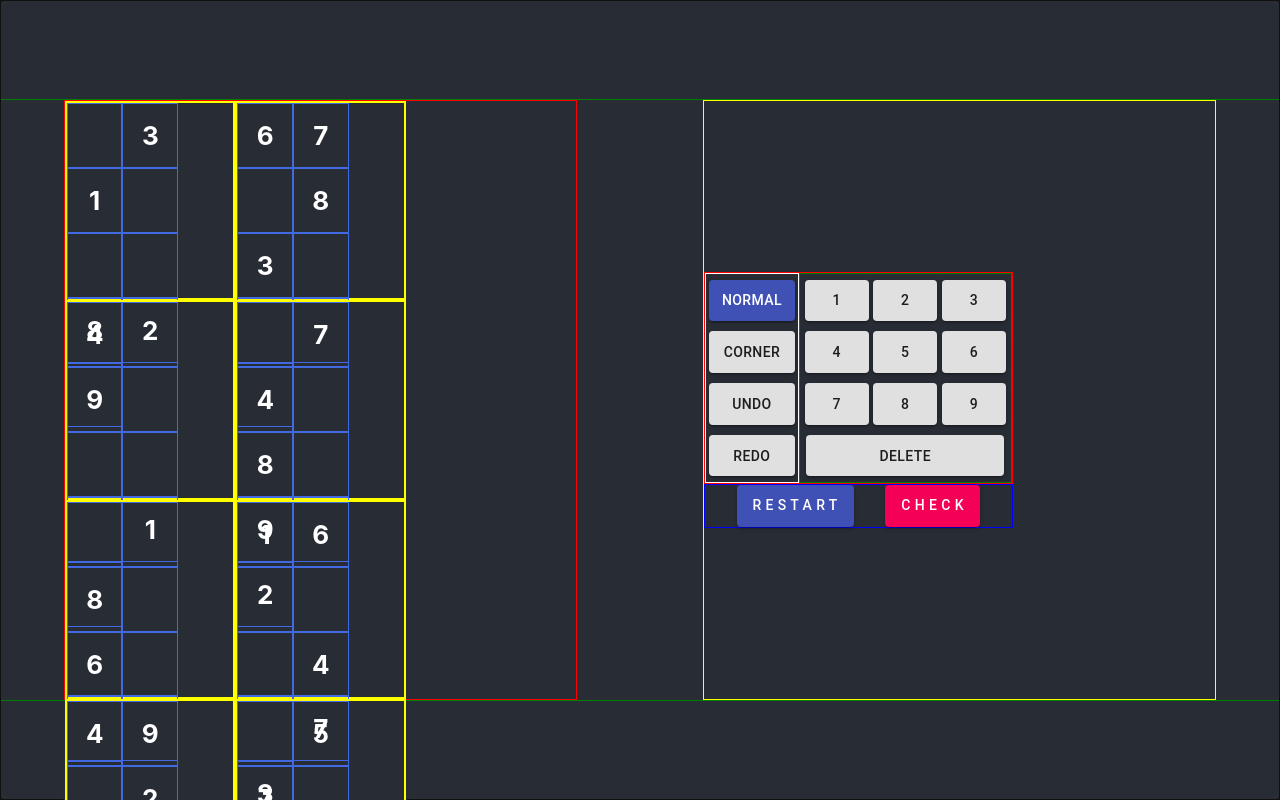
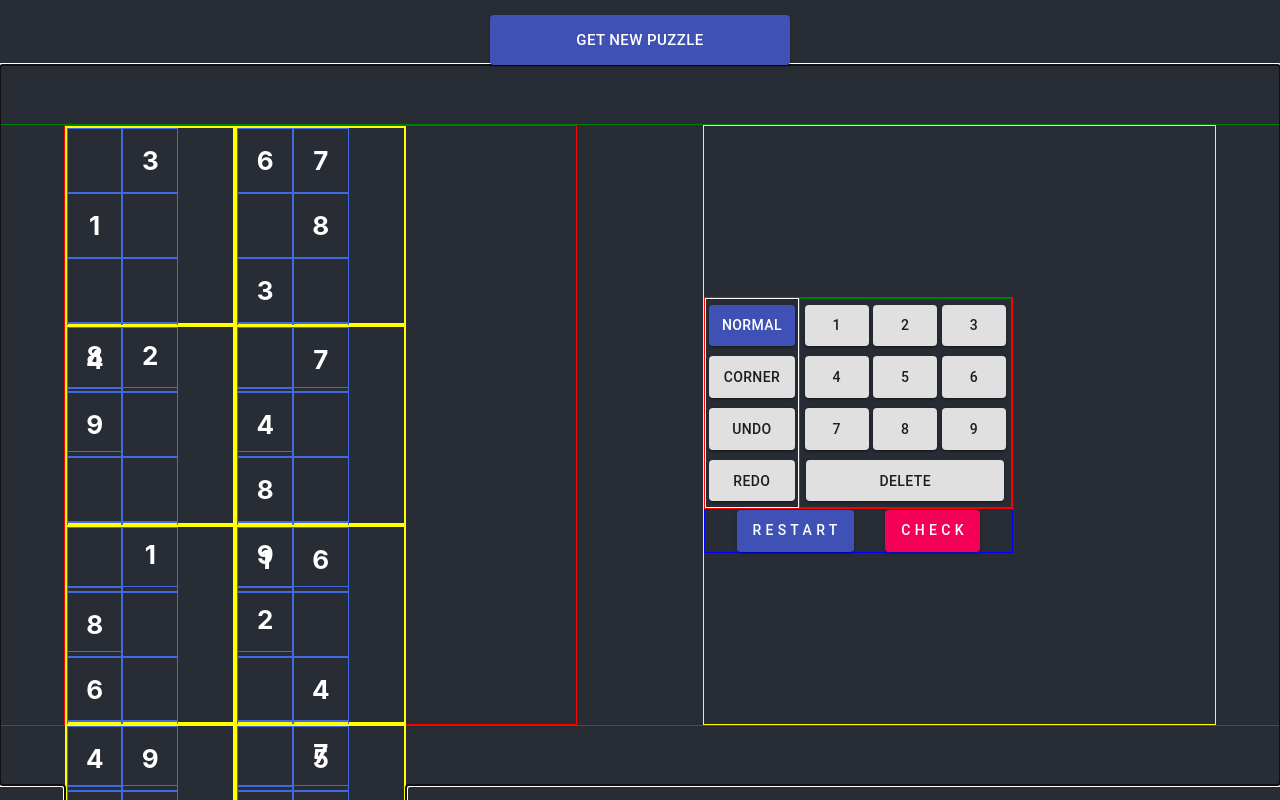
Before and after one commit to rodsouza9/sudko, a React (Create React App) app: page / in a window 1280 px wide. Shown: the top 800 px of the page. Built offline with nearby package versions, Linux system fonts and the light colour scheme.

Commit message:
Add ascii parser for sudoku boards. Add button that enables getting new board.

```diff
--- a/src/App.css
+++ b/src/App.css
@@ -39,9 +39,14 @@
     align-items: center;
 }*/
 
+.ascii-button {
+    height: 50px;
+    width: 300px;
+}
+
 .screen {
     width: 100vw;
-    height: 100vh;
+    height: 90vh;
     display: flex;
     justify-content: center;
     align-items: center;
--- a/src/App.tsx
+++ b/src/App.tsx
@@ -3,6 +3,7 @@ import * as _ from "lodash";
 import React, {KeyboardEvent, RefObject, SyntheticEvent} from "react";
 import "./App.css";
 import * as Validate from "./Types";
+import {AsciiWrapper} from "./Types";
 
 const KEY_DELETE = 8;
 const KEY_TAB = 9;
@@ -23,19 +24,6 @@ const App: React.FC = () => {
             2, null, null, null, 9, null, 5, null, 7,
             7, null, 3, 2, null, null, 6, null, 1] as Array<SquareValue | null>;
 
-    const groups =
-        [
-            [0, 1, 2, 9, 10, 11, 18, 19, 20],
-            [3, 4, 5, 12, 13, 14, 21, 22, 23],
-            [6, 7, 8, 15, 16, 17, 24, 25, 26],
-            [27, 28, 29, 36, 37, 38, 45, 46, 47],
-            [30, 31, 32, 39, 40, 41, 48, 49, 50],
-            [33, 34, 35, 42, 43, 44, 51, 52, 53],
-            [54, 55, 56, 63, 64, 65, 72, 73, 74],
-            [57, 58, 59, 66, 67, 68, 75, 76, 77],
-            [60, 61, 62, 69, 70, 71, 78, 79, 80],
-        ];
-
     const basicVals =
         [0, 1, 2, 3, 4, 5, 6, 7, 8,
             9, 10, 11, 12, 13, 14, 15, 16, 17,
@@ -50,10 +38,11 @@ const App: React.FC = () => {
     return (
         <div className="App">
             <header className="App-header">
-                <Board
+                <AsciiWrapper/>
+                {/*<Board
                     permanentValues={vals}
                     groupings={groups}
-                />
+                />*/}
             </header>
         </div>
     );
@@ -721,3 +710,4 @@ class EventPreventingButton extends React.Component<ButtonProps, {}> {
 }
 
 export default App;
+export {Board};
--- /dev/null
+++ b/src/AsciiWrapper.tsx
@@ -0,0 +1,131 @@
+import React from "react";
+import {NORMAL_GROUPS, Board, SquareValue} from "./Types";
+import {Button} from "@material-ui/core";
+import * as _ from "lodash";
+/*
++-----+-----+-----+
+|5    |  8  |  4 9|
+|     |5    |  3  |
+|  6 7|3    |    1|
++-----+-----+-----+
+|1 5  |     |     |
+|     |2   8|     |
+|     |     |  1 8|
++-----+-----+-----+
+|7    |    4|1 5  |
+|  3  |    2|     |
+|4 9  |  5  |    3|
++-----+-----+-----+
+*/
+const vals =
+    [null, 3, 1, 6, 7, null, 4, null, 9,
+     null, null, null, 8, 3, null, null, null, null,
+     8, 2, null, null, null, null, null, 1, null,
+     null, 7, 4, null, null, 8, 1, 6, null,
+     null, 8, null, null, 6, null, null, null, 4,
+     9, null, 2, null, null, null, null, 7, 3,
+     4, 9, null, null, 5, 7, 2, 3, null,
+     2, null, null, null, 9, null, 5, null, 7,
+     7, null, 3, 2, null, null, 6, null, 1] as Array<SquareValue | null>;
+
+interface AsciiWrapperState {
+    permanentValues: Array<SquareValue | null>;
+}
+
+// tslint:disable-next-line:no-empty-interface
+interface AsciiWrapperProps {}
+
+export class AsciiWrapper extends React.Component<AsciiWrapperProps, AsciiWrapperState> {
+    public state: AsciiWrapperState = {
+        permanentValues: vals,
+    };
+    constructor(props: AsciiWrapperProps) {
+        super(props);
+    }
+
+    public getNewBoard() {
+        const newValues = asciiToArray(asciiBoards[0]);
+        const newState = _.cloneDeep(this.state);
+        newState.permanentValues = newValues;
+        this.setState(newState);
+        console.log(newValues);
+    }
+
+    public render() {
+        return (
+            <div className={"ascii"}>
+                <Button
+                    className={"ascii-button"}
+                    onClick={() => {this.getNewBoard(); }}
+                    variant="contained"
+                    size={"large"}
+                    color={"primary"}>
+                    Get New Puzzle
+                </Button>
+                <Board
+                    permanentValues={this.state.permanentValues}
+                    groupings={NORMAL_GROUPS}
+                />
+            </div>
+        );
+    }
+}
+
+function asciiToArray(asciiBoard: string): Array<SquareValue | null> {
+    const newValues: Array<SquareValue | null> = [];
+    asciiBoard = asciiBoard.replace(/\+|-/g, "");
+    asciiBoard = asciiBoard.replace(/\|\n\||\|\n\n\|/g, " ");
+    asciiBoard = asciiBoard.replace(/\n/g, "");
+    asciiBoard = asciiBoard.replace(/\|/g, " ");
+    console.log("\n" + asciiBoard + "\n" + "\n");
+    const asciiArr = asciiBoard.split("");
+    console.log(asciiArr);
+    for (let i = 0; i <= asciiArr.length; i ++) {
+        asciiArr.splice(i, 1);
+    }
+    console.log(asciiArr);
+    for (let i = 0; i < asciiBoard.length; i = i + 1) {
+        asciiBoard = asciiBoard.substring(0, i) + asciiBoard.substring(i + 1, asciiBoard.length);
+    }
+    console.log("\n" + asciiBoard);
+    for (let i = 0; i < 81; i++) {
+        if (asciiBoard[i] === " ") {
+            newValues.push(null);
+        } else {
+            newValues.push(parseInt(asciiBoard[i]) as SquareValue);
+        }
+    }
+    return newValues;
+}
+// 5       8     4 9
+// 5 _ _ _ 8 _ _ 4 9 ...
+// 52_4_ _ 8 _ _ 4 9 ...
+// 5 n n  8    4 9     5      3    6 73        11 5                 2   8                 1 87        41 5    3      2     4 9    5      3
+const asciiBoards = [
+    "+-----+-----+-----+\n" +
+    "|5    |  8  |  4 9|\n" +
+    "|     |5    |  3  |\n" +
+    "|  6 7|3    |    1|\n" +
+    "+-----+-----+-----+\n" +
+    "|1 5  |     |     |\n" +
+    "|     |2   8|     |\n" +
+    "|     |     |  1 8|\n" +
+    "+-----+-----+-----+\n" +
+    "|7    |    4|1 5  |\n" +
+    "|  3  |    2|     |\n" +
+    "|4 9  |  5  |    3|\n" +
+    "+-----+-----+-----+",
+    "+-----+-----+-----+\n" +
+    "|  3 1|6 7  |4   9|\n" +
+    "|     |8 3  |     |\n" +
+    "|8 2  |     |  1  |\n" +
+    "+-----+-----+-----+\n" +
+    "|  7 4|    8|1 6  |\n" +
+    "|  8  |  6  |    4|\n" +
+    "|9   2|     |  7 3|\n" +
+    "+-----+-----+-----+\n" +
+    "|4 9  |  5 7|2 3  |\n" +
+    "|2    |  9  |5   7|\n" +
+    "|7   3|2    |6   1|\n" +
+    "+-----+-----+-----+",
+];
--- a/src/Types.tsx
+++ b/src/Types.tsx
@@ -1,2 +1,16 @@
 export * from "./Validate";
 export * from "./App";
+export * from "./AsciiWrapper";
+
+export const NORMAL_GROUPS =
+    [
+        [0, 1, 2, 9, 10, 11, 18, 19, 20],
+        [3, 4, 5, 12, 13, 14, 21, 22, 23],
+        [6, 7, 8, 15, 16, 17, 24, 25, 26],
+        [27, 28, 29, 36, 37, 38, 45, 46, 47],
+        [30, 31, 32, 39, 40, 41, 48, 49, 50],
+        [33, 34, 35, 42, 43, 44, 51, 52, 53],
+        [54, 55, 56, 63, 64, 65, 72, 73, 74],
+        [57, 58, 59, 66, 67, 68, 75, 76, 77],
+        [60, 61, 62, 69, 70, 71, 78, 79, 80],
+    ];
```
Also changed, not shown: 1 other file (tests, documents, lock files or other folders).
